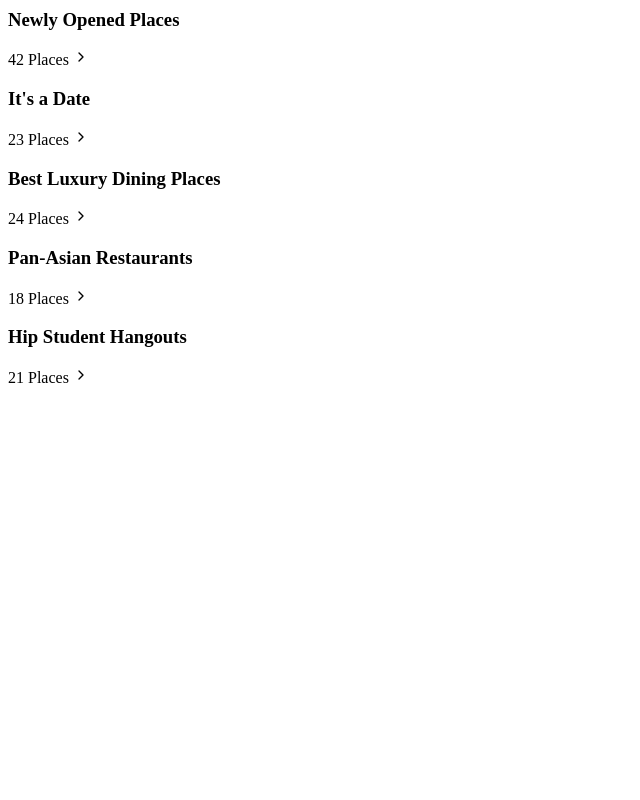
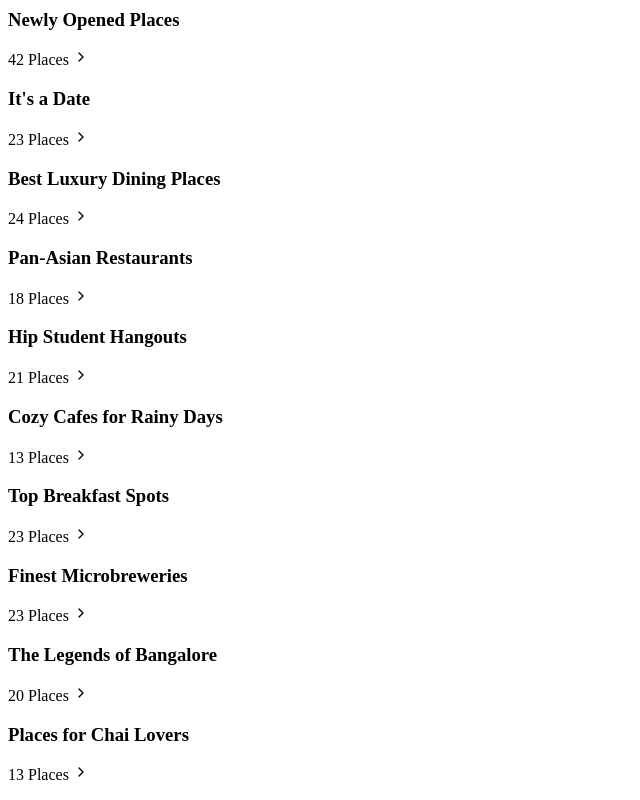
Before and after one commit to AdamsGeeky/naktashif, a Next.js app: page / in a window 1280 px wide. Shown: the part 2821-3621 px from the top of the page, without its empty margins (0-640 px from the left). Before the commit the page ends 3224 px from the top, so only its background shows below. Built offline with nearby package versions, Linux system fonts and the light colour scheme.

Commit message:
feat: move collections

```diff
--- a/app/Data/Seed.js
+++ b/app/Data/Seed.js
@@ -18,9 +18,9 @@ export const collectionsData = [
     { title: "Best Luxury Dining Places", places: 24, image: "/move/05.jpg?height=200&width=300" },
     { title: "Pan-Asian Restaurants", places: 18, image: "/move/06.jpg?height=200&width=300" },
     { title: "Hip Student Hangouts", places: 21, image: "/move/07.jpg?height=200&width=300" },
-    // { title: "Cozy Cafes for Rainy Days", places: 13, image: "/move/08.jpg?height=200&width=300" },
-    // { title: "Top Breakfast Spots", places: 23, image: "/move/09.jpg?height=200&width=300" },
-    // { title: "Finest Microbreweries", places: 23, image: "/move/10.jpg?height=200&width=300" },
-    // { title: "The Legends of Bangalore", places: 20, image: "/move/11.jpg?height=200&width=300" },
-    // { title: "Places for Chai Lovers", places: 13, image: "/move/12.jpg?height=200&width=300" },
+    { title: "Cozy Cafes for Rainy Days", places: 13, image: "/move/08.jpg?height=200&width=300" },
+    { title: "Top Breakfast Spots", places: 23, image: "/move/09.jpg?height=200&width=300" },
+    { title: "Finest Microbreweries", places: 23, image: "/move/10.jpg?height=200&width=300" },
+    { title: "The Legends of Bangalore", places: 20, image: "/move/11.jpg?height=200&width=300" },
+    { title: "Places for Chai Lovers", places: 13, image: "/move/12.jpg?height=200&width=300" },
 ];
```
